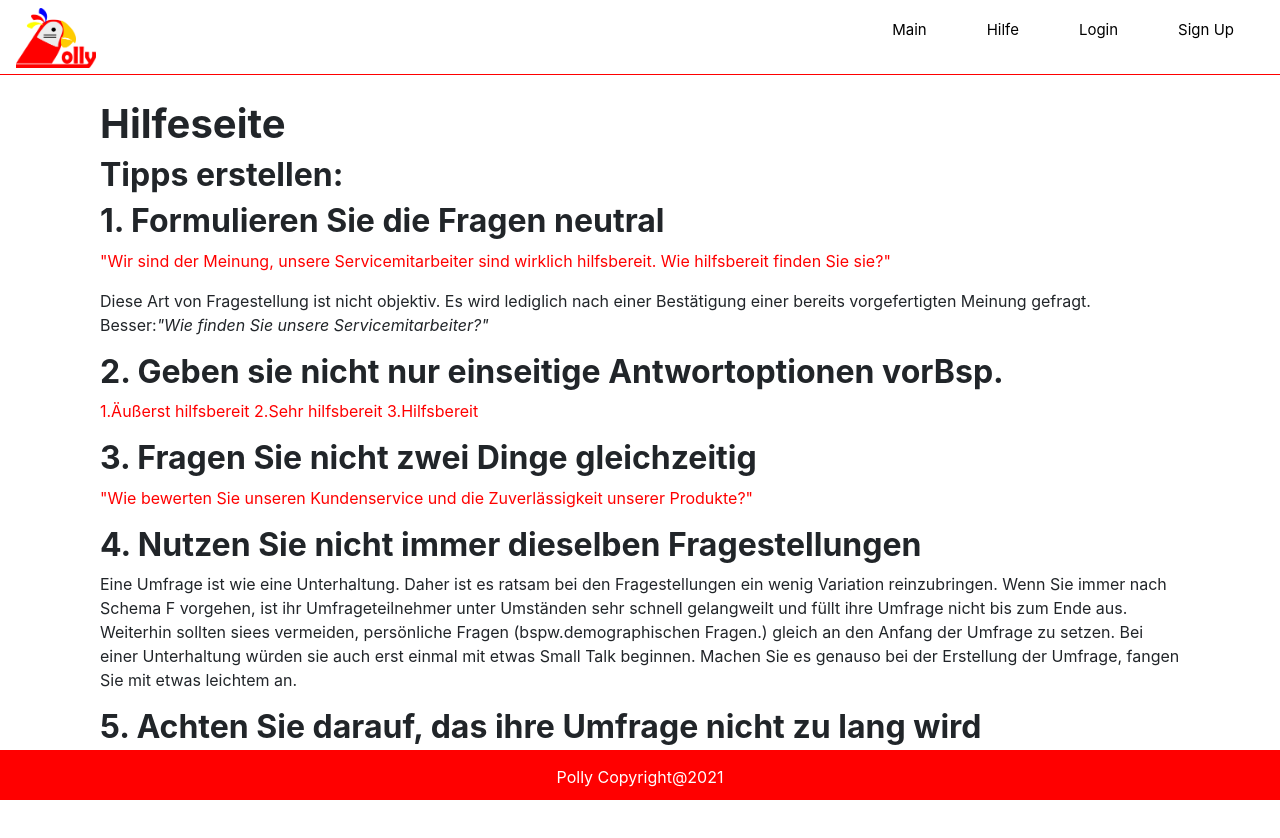
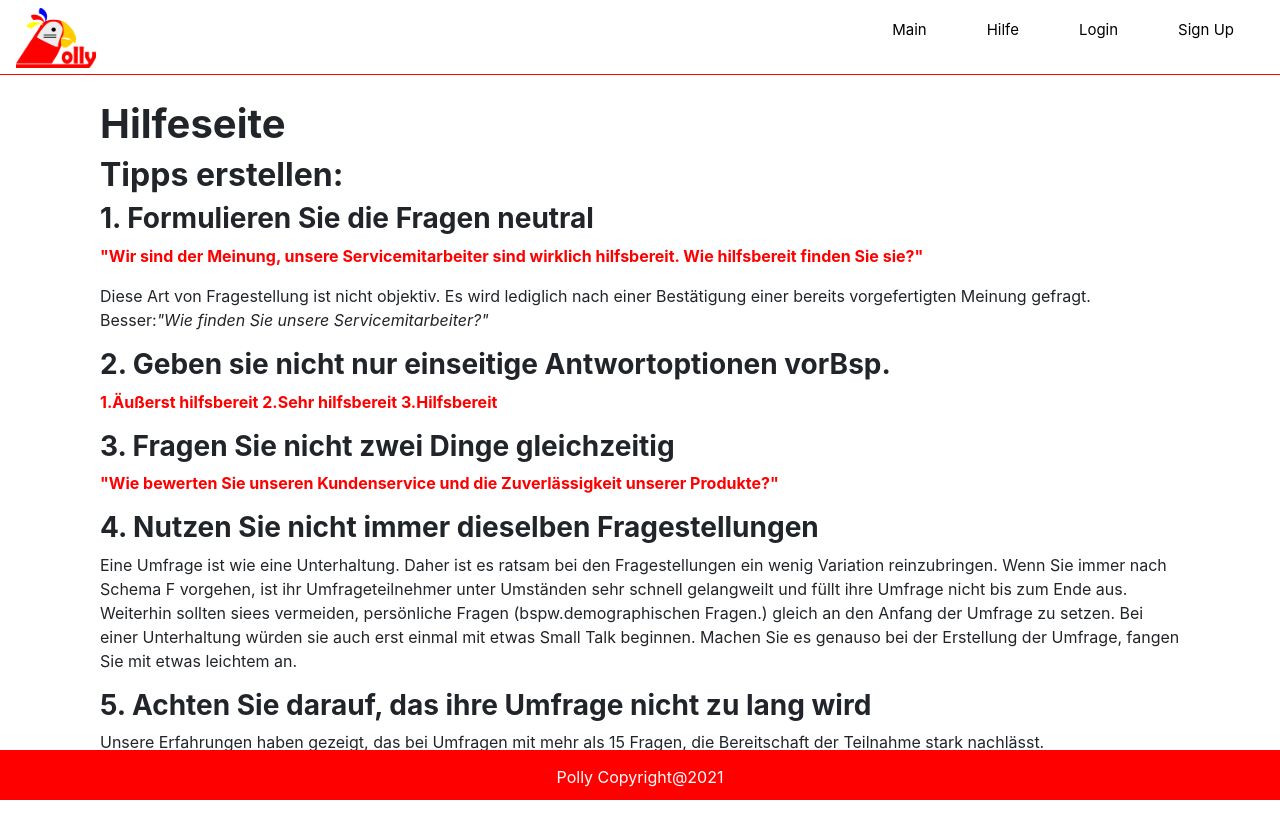
Before and after one commit to Tobeadragon/Polly_Frontend, a React (Create React App) app: page /hilfeseite in a window 1280 px wide. Shown: the top 838 px of the page. Built offline with nearby package versions, Linux system fonts and the light colour scheme.

Commit message:
Hilfeseite Font fix

```diff
--- a/src/components/hilfeseite/Hilfeseite.css
+++ b/src/components/hilfeseite/Hilfeseite.css
@@ -14,4 +14,5 @@
 
 .emphasise{
     color: red;
+    font-weight: bold;
 }
--- a/src/components/hilfeseite/Hilfeseite.js
+++ b/src/components/hilfeseite/Hilfeseite.js
@@ -7,7 +7,7 @@ const Hilfeseite = () => {
       <div>
         <h2 className="subtitle">Tipps erstellen:</h2>
         <div>
-          <h2 className="subtitle">1. Formulieren Sie die Fragen neutral</h2>
+          <h3 className="subtitle">1. Formulieren Sie die Fragen neutral</h3>
           <p>
             <span className="emphasise">
               "Wir sind der Meinung, unsere Servicemitarbeiter sind wirklich
@@ -22,9 +22,9 @@ const Hilfeseite = () => {
         </div>
 
         <div>
-          <h2 className="subtitle">
+          <h3 className="subtitle">
             2. Geben sie nicht nur einseitige Antwortoptionen vorBsp.
-          </h2>
+          </h3>
           <p>
             <span className="emphasise">
               1.Äußerst hilfsbereit 2.Sehr hilfsbereit 3.Hilfsbereit
@@ -33,9 +33,9 @@ const Hilfeseite = () => {
         </div>
 
         <div>
-          <h2 className="subtitle">
+          <h3 className="subtitle">
             3. Fragen Sie nicht zwei Dinge gleichzeitig
-          </h2>
+          </h3>
           <p>
             <span className="emphasise">
               "Wie bewerten Sie unseren Kundenservice und die Zuverlässigkeit
@@ -45,9 +45,9 @@ const Hilfeseite = () => {
         </div>
 
         <div>
-          <h2 className="subtitle">
+          <h3 className="subtitle">
             4. Nutzen Sie nicht immer dieselben Fragestellungen
-          </h2>
+          </h3>
 
           <p>
             Eine Umfrage ist wie eine Unterhaltung. Daher ist es ratsam bei den
@@ -63,9 +63,9 @@ const Hilfeseite = () => {
         </div>
 
         <div>
-          <h2 className="subtitle">
+          <h3 className="subtitle">
             5. Achten Sie darauf, das ihre Umfrage nicht zu lang wird
-          </h2>
+          </h3>
 
           <p>
             Unsere Erfahrungen haben gezeigt, das bei Umfragen mit mehr als 15
```
